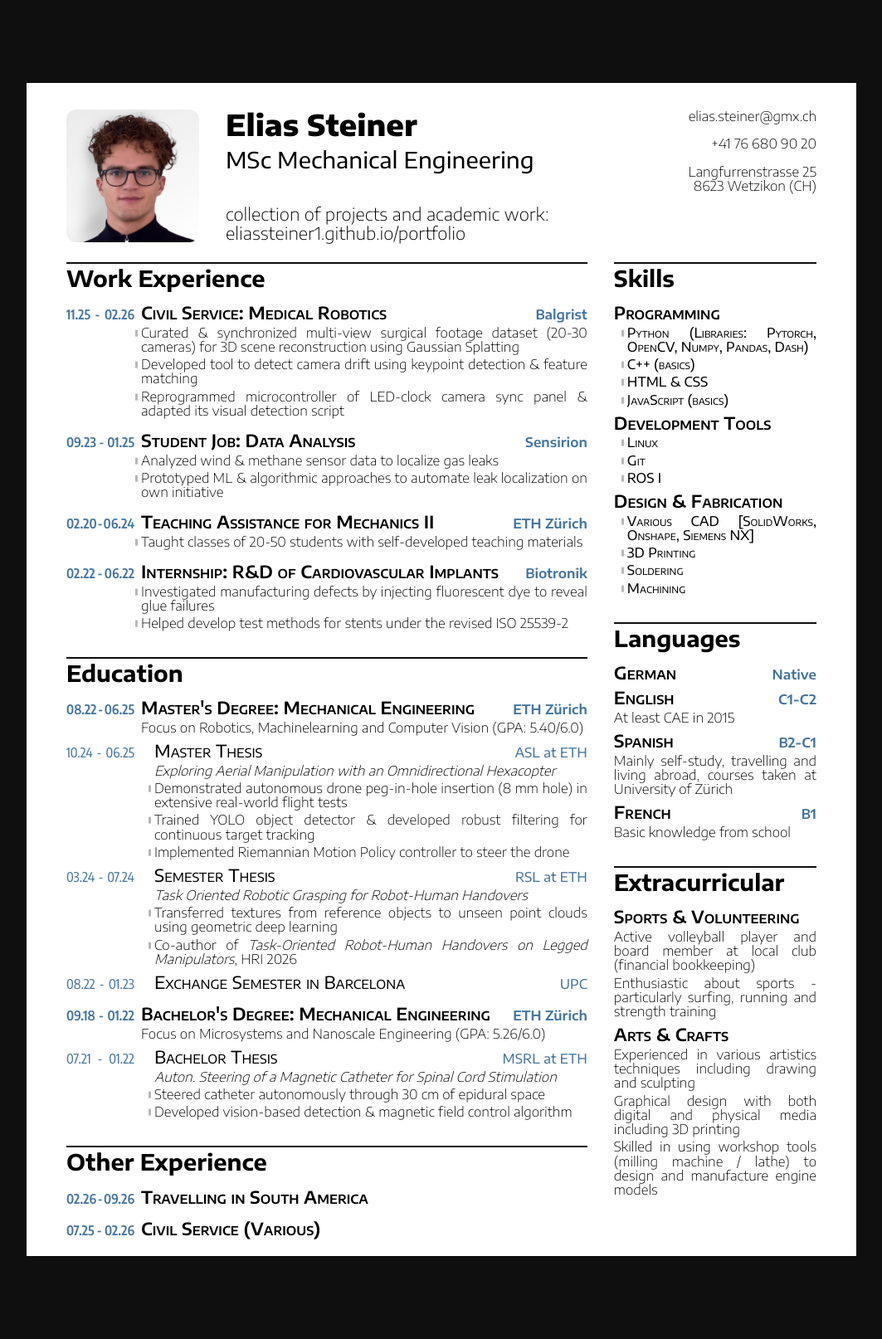
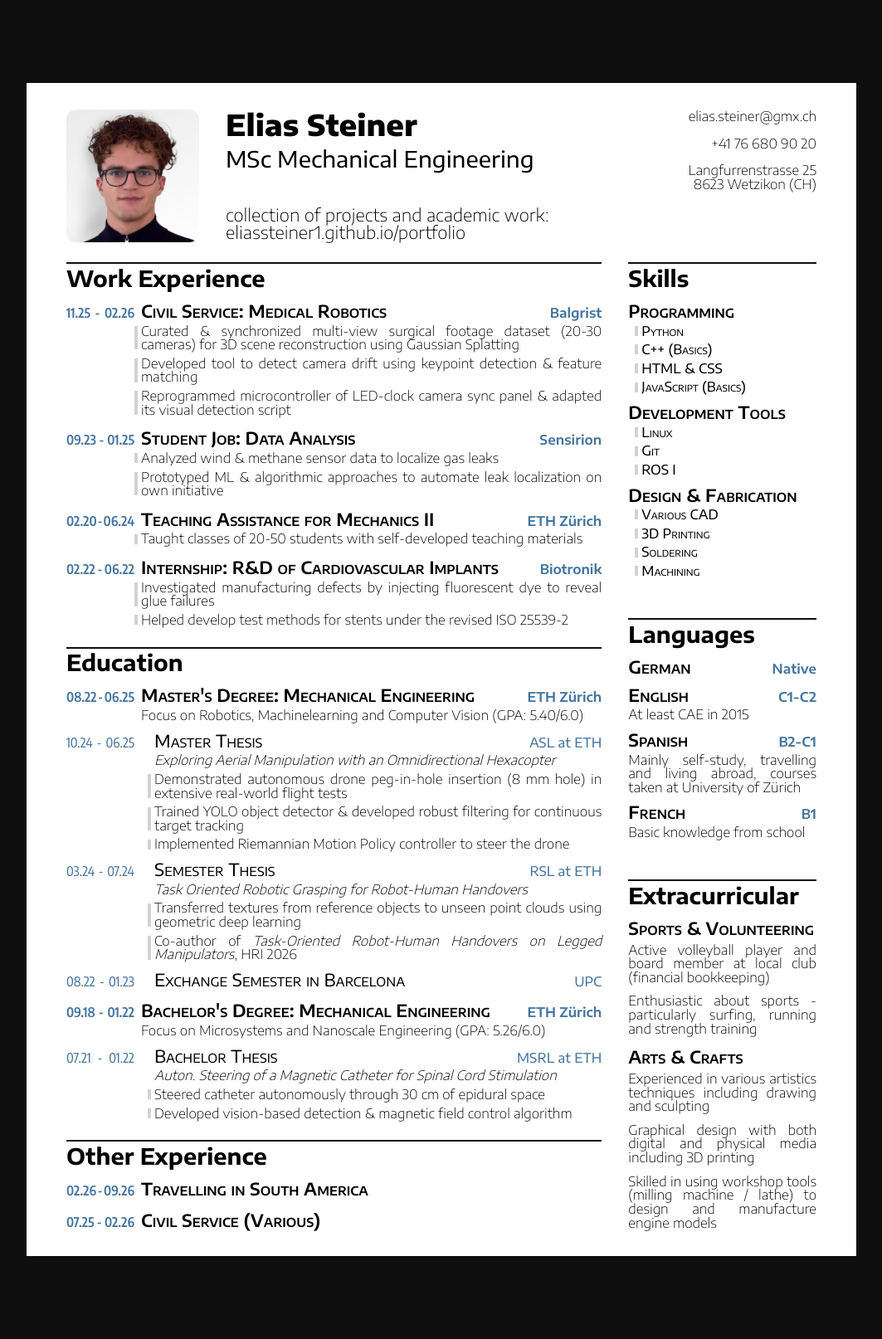
Before and after one commit to eliassteiner1/resume, a Jekyll site: the page built from pages/index.html, in a window 1280 px wide. Shown: the whole page at 83% size, without its empty margins (108-1171 px from the left). Built offline with Jekyll 4.4.1, drawn with Linux system fonts in a browser that asks for light colours.

Commit message:
finished design

```diff
--- a/_data/dat_education.yml
+++ b/_data/dat_education.yml
@@ -6,7 +6,7 @@
   title: "Master's Degree: Mechanical Engineering"
   location: "ETH Zürich"
   desc_direct: "Focus on Robotics, Machinelearning and Computer Vision (GPA: 5.40/6.0)"
-  desc_bullet: []
+  desc_bullet:
   subitems:
     - date_start: "10.24"
       date_end: "06.25"
@@ -30,8 +30,8 @@
       date_end: "01.23"
       title: "Exchange Semester in Barcelona"
       location: "UPC"
-      desc_direct: ""
-      desc_bullet: []
+      desc_direct:
+      desc_bullet:
 
 - date_start: "09.18"
   date_end: "01.22"
--- a/_data/dat_skills.yml
+++ b/_data/dat_skills.yml
@@ -1,9 +1,9 @@
 - name: "Programming"
   subitems:
-    - "Python (Libraries: Pytorch, OpenCV, Numpy, Pandas, Dash)"
-    - "C++ (basics)"
+    - "Python"
+    - "C++ (Basics)"
     - "HTML & CSS"
-    - "JavaScript (basics)"
+    - "JavaScript (Basics)"
 
 - name: "Development Tools"
   subitems:
@@ -13,7 +13,10 @@
 
 - name: "Design & Fabrication"
   subitems:
-    - "Various CAD [SolidWorks, Onshape, Siemens NX]"
+    - "Various CAD "
     - "3D Printing"
     - "Soldering"
     - "Machining"
+
+# (Pytorch, OpenCV, Numpy, Pandas, Dash)
+# (Onshape, Siemens NX, SolidWorks)
--- a/_includes/timeline_item.html
+++ b/_includes/timeline_item.html
@@ -1,15 +1,26 @@
 <div class="timeline-item{% if include.sub %} subitem{% endif %}">
+
     <div class="timeline-date">
         <span>{{ include.item.date_start }}</span>
         <span>-</span>
         <span>{{ include.item.date_end }}</span>
     </div>
+
     <div class="timeline-title">{{ include.item.title }}</div>
+
+    {% if include.item.location %}
         <div class="timeline-location">{{ include.item.location }}</div>
+    {% endif %}
+
+    <!-- only actually create a description if it has content -->
+    {% if include.item.desc_direct or include.item.desc_bullet %}
         <div class="timeline-desc">
-        <div>{{ include.item.desc_direct }}</div>
+            <!-- include a direct description only if it actually has content -->
+            {% if include.item.desc_direct %}<div>{{ include.item.desc_direct }}</div>{% endif %}
             {% for point in include.item.desc_bullet %}
                 <div class="bullet">{{ point }}</div>
             {% endfor %}
         </div>
+    {% endif %}
+
 </div>
--- a/assets/css/style.css
+++ b/assets/css/style.css
@@ -25,6 +25,7 @@
 }
 
 
+
 /* ================================================================================================================== */
 /* GLOBAL FORMATTING HANDLES ======================================================================================== */
 /* ================================================================================================================== */
@@ -35,13 +36,13 @@
     /* color definitions */
     --col-black:  #100F0F;
     --col-white:  #FFFFFF;
-    --col-grey:   #b7b7b7;
+    --col-grey:   rgb(210, 210, 210);
     --col-accent: #4475A0;
     --col-accent-light: color-mix(in oklab, var(--col-accent) 60%, var(--col-white));
 
     /* font definitions */
     --root-font-fam: "EncodeSans-Variable";
-    --root-line-height: 1.08;
+    --root-line-height: 1.04;
     --root-fsize: 16px; /* just base definition, all fsize-... depend on rem and therefore this here */
     --root-fsize-ratio: 1.30;
 
@@ -61,7 +62,9 @@
 
     /* length units to have a consistent design */
     --len-1:     4px;
+    --len-1med:  6px;
     --len-2:     8px;
+    --len-2med: 12px;
     --len-3:    16px;
     --len-3med: 24px;
     --len-4:    32px;
@@ -77,6 +80,8 @@
     --portrait-width: 160px;
     --portrait-aspectr: 1.0;
     --date-width: 82px;
+    --h-bullets: 12px;
+    --w-bullets: 4px
 }
 
 
@@ -128,7 +133,7 @@
     aspect-ratio: 1/sqrt(2); /* to get DIN A format */
     margin: 100px; /* just give the page some visual breathing room */
     display: grid;
-    grid-template-columns: minmax(0, 72fr) minmax(0, 28fr);
+    grid-template-columns: minmax(0, 74fr) minmax(0, 26fr);
     grid-template-rows: auto minmax(0, 1fr);
     grid-template-areas:
         "person contact"
@@ -146,8 +151,6 @@
     display: flex;
     flex-direction: column;
     justify-content: start; /* move all the basecontainers to the start unless they flex grow themselves */
-    gap: var(--len-4); /* TODO figure out later */
-    /* background-color: rgb(200, 255, 255); */
 }
 .column-left {
     grid-area: left;
@@ -164,11 +167,11 @@
 .bullet::before {
     content: "";
     position: absolute;
-    top: 0;
+    top: calc(0.5lh - 0.5*var(--h-bullets));
+    bottom: calc(0.5lh - 0.5*var(--h-bullets));
     left: 0;
-    translate: calc(-100% - var(--len-1)) calc(-50% + 0.5lh); /* to center the element */
-    width: 3px;
-    height: 8px;
+    translate: calc(-100% - var(--len-1)) 0; /* move to be exactly outside and then with some distance */
+    width: var(--w-bullets);
     background-color: var(--col-grey);
 }
 
@@ -230,15 +233,18 @@
     border-top: 2px solid var(--col-black);
 }
 .basecontainer:not(:last-child) {
-    flex-grow: 0; /* only grow the non-last containers to still fill the page to the very bottom */
+    flex-grow: 1; /* only grow the non-last containers to still fill the page to the very bottom */
 }
 .basecontainer-header {
     font-size: var(--fsize-up2);
     font-weight: var(--fwght-up3);
-    padding-top: 0.10lh;
+    padding-top: 0.10lh; /* sliiightly move the top line away from title font */
 }
 .basecontainer-content {
     padding-top: var(--len-3);
+}
+.basecontainer:not(:last-child) .basecontainer-content {
+    padding-bottom: var(--len-3med);
 }
 
 
@@ -251,12 +257,12 @@
         "date title loc"
         "x desc desc";
     align-items: baseline; /* correctly aligns fonts of multiple sizes at their baseline */
-    column-gap: var(--len-2);
 }
 .timeline-date {
     grid-area: date;
     display: flex;
     justify-content: space-between; /* start date left, end date right, dash centered in the remaining space */
+    overflow: hidden; /* to make it clear if the date column is chosen too narrow */
     font-stretch: var(--fwidth-narrow);
     color: var(--col-accent);
 }
@@ -264,12 +270,11 @@
     grid-area: title;
     font-size: var(--fsize-up1);
     font-variant-caps: small-caps;
+    padding-inline: var(--len-2);
 }
 .timeline-location {
     grid-area: loc;
     text-align: right;
-    /* font-size: var(--fsize-up1); */
-    /* font-variant-caps: small-caps; */
     color: var(--col-accent);
 }
 .timeline-location:empty {
@@ -280,32 +285,33 @@
     display: flex;
     flex-direction: column;
     text-align: justify;
+    gap: var(--len-1med); /* spacing between all description elements */
+    padding-top: var(--len-1); /* spacing between title and first elements needs to be a bit smaller */
+    padding-left: var(--len-2);
 }
 .timeline-desc > div:empty {
     display: none; /* hide if nothing specified */
 }
-.timeline-desc > div {
-    margin-top: var(--len-1);
+.timeline-item.subitem .timeline-desc,
+.timeline-item.subitem .timeline-title {
+    margin-left: var(--len-3); /* indentation for subitems */
+}
+.timeline-item:not(.subitem) .timeline-date,
+.timeline-item:not(.subitem) .timeline-title,
+.timeline-item:not(.subitem) .timeline-location {
+    font-weight: var(--fwght-up2); /* font size for main items */
 }
 .timeline-item.subitem .timeline-date,
 .timeline-item.subitem .timeline-title,
 .timeline-item.subitem .timeline-location {
-    font-weight: var(--fwght-up1);
+    font-weight: var(--fwght-up1); /* font size for subitems */
 }
-.timeline-item:not(.subitem) .timeline-date,
-.timeline-item:not(.subitem) .timeline-title,
-.timeline-item:not(.subitem) .timeline-location {
-    font-weight: var(--fwght-up2);
-}
+
 .timeline-item:not(:has(+ .subitem)):not(:last-child) {
-    margin-bottom: var(--len-3);
+    margin-bottom: var(--len-3); /* separation between main block */
 }
 .timeline-item:has(+ .subitem) {
-    margin-bottom: var(--len-2);
-}
-.timeline-item.subitem .timeline-desc,
-.timeline-item.subitem .timeline-title {
-    margin-left: var(--len-3);
+    margin-bottom: var(--len-2med); /* separation within subitem block */
 }
 
 
@@ -318,13 +324,18 @@
     font-variant: small-caps;
 }
 .skills-category:not(:first-child) {
-    margin-top: var(--len-2);
+    margin-top: var(--len-2med); /* main block separation */
 }
 .skills-subitem {
     font-weight: var(--fwght-up1);
     margin-left: var(--len-3);
+    font-variant: small-caps;
+}
+.skills-subitem + .skills-subitem {
+    margin-top: var(--len-1med);
+}
+.skills-category + .skills-subitem {
     margin-top: var(--len-1);
-    font-variant: small-caps;
 }
 
 
@@ -341,7 +352,7 @@
     align-items: baseline; /* correctly aligns fonts of multiple sizes at their baseline */
 }
 .langs-item:not(:first-child) {
-    margin-top: var(--len-2);
+    margin-top: var(--len-2med);
 }
 .langs-name {
     grid-area: name;
@@ -374,11 +385,17 @@
     font-variant: small-caps;
 }
 .extracurr-item:not(:first-child) {
-    margin-top: var(--len-2);
+    margin-top: var(--len-3);
 }
 .extracurr-subitem {
     text-align: justify;
-    margin-top: var(--len-1);
+}
+
+.extracurr-item + .extracurr-subitem {
+    margin-top: var(--len-1med);
+}
+.extracurr-subitem + .extracurr-subitem {
+    margin-top: var(--len-2med);
 }
 
 
```
Also changed, not shown: _data/dat_otherexp.yml (+6 -6 lines), _data/dat_workexp.yml (+4 -4 lines), assets/js/stretch-last-line.js (added, +43 -0 lines). Lines whose indentation alone changed are shown as unchanged.
